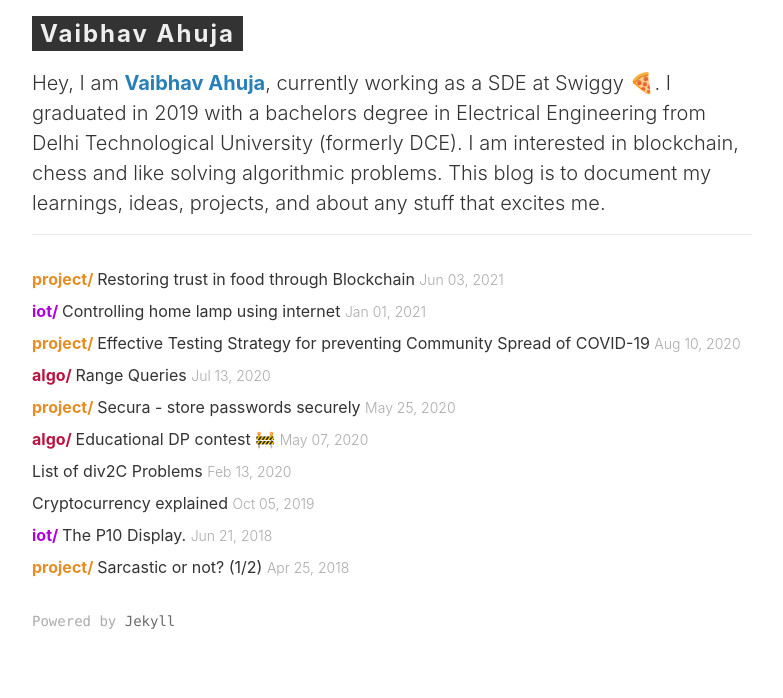
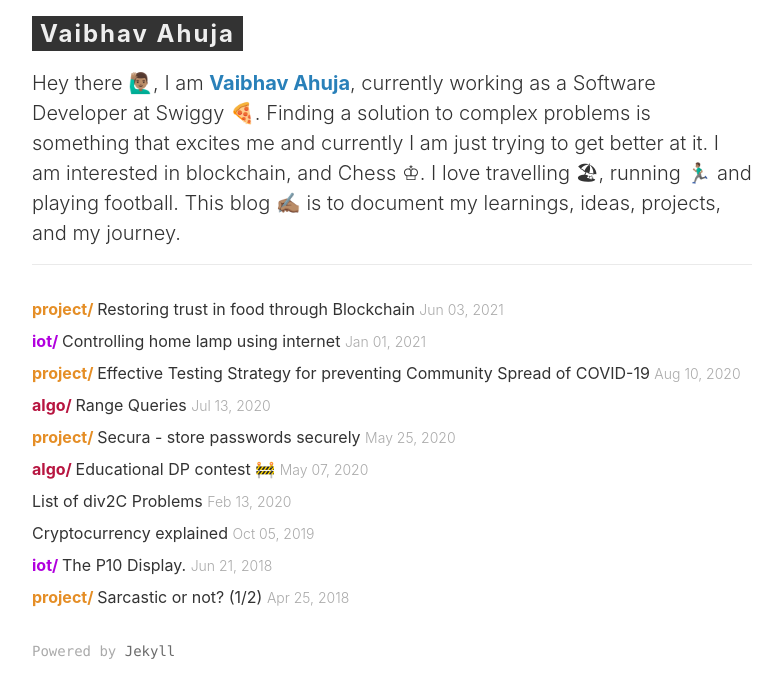
Before and after one commit to vaibhavahuja/vaibhavahuja.github.io, a Jekyll site: the page built from index.html, in a window 1280 px wide. Shown: the top 698 px of the page, without its empty margins (8-791 px from the left). Built offline with Jekyll 4.4.1, drawn with Linux system fonts in a browser that asks for light colours.

Commit message:
updated about section

```diff
--- a/_includes/intro.html
+++ b/_includes/intro.html
@@ -1,3 +1,3 @@
 <p class="site-intro">
-	Hey, I am <b style = "color:#2980b9">Vaibhav Ahuja</b>, currently working as a SDE at Swiggy 🍕. I graduated in 2019 with a bachelors degree in Electrical Engineering from Delhi Technological University (formerly DCE). I am interested in blockchain, chess and like solving algorithmic problems. This blog is to document my learnings, ideas, projects, and about any stuff that excites me.
+	Hey there 🙋🏽‍♂, I am <b style = "color:#2980b9">Vaibhav Ahuja</b>, currently working as a Software Developer at Swiggy 🍕. Finding a solution to complex problems is something that excites me and currently I am just trying to get better at it. I am interested in blockchain, and Chess ♔. I love travelling 🏖, running 🏃🏽‍♂️ and playing football. This blog ✍🏽 is to document my learnings, ideas, projects, and my journey.
 </p>
```
